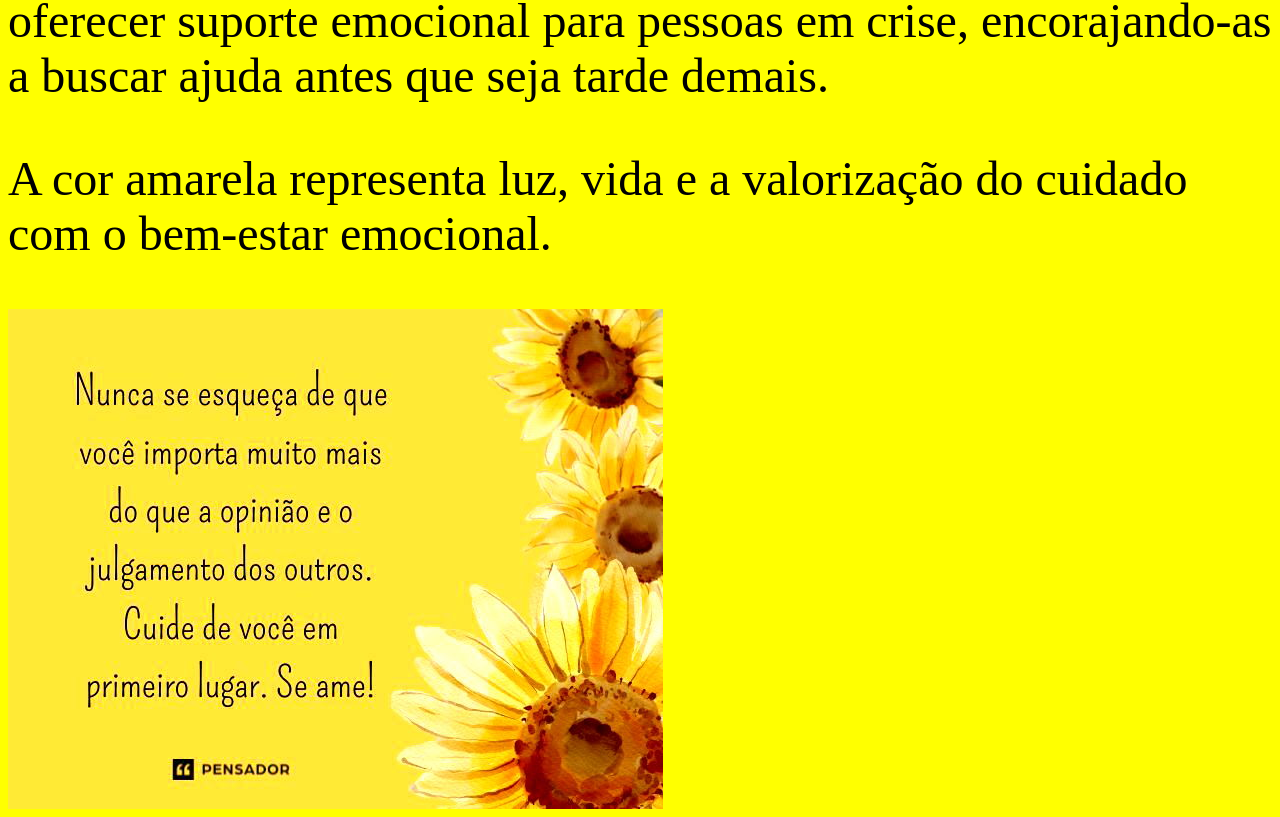
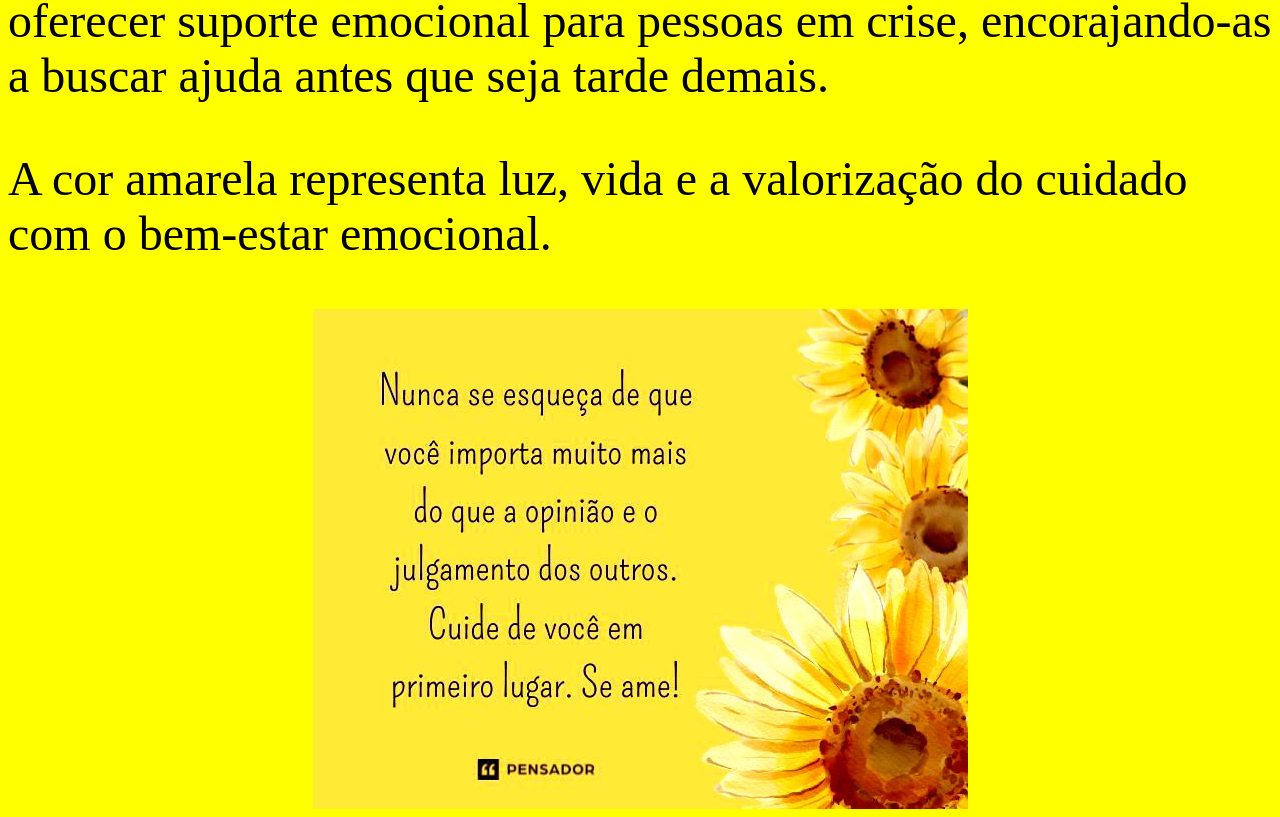
Before and after one commit to matheus-stack/setembro-amarelo, a plain HTML site: page index.html in a window 1280 px wide. Shown: the part 3163-3980 px from the top of the page. Drawn offline with Linux system fonts and the light colour scheme.

Commit message:
Update index.html

```diff
--- a/index.html
+++ b/index.html
@@ -28,4 +28,4 @@
 <p>          A cor amarela representa luz, vida e a valorização do cuidado com o bem-estar emocional.</p>
 </FONT>
 
- <img id = "imagem02" src = "voce_importa.jpg">
+ <center><img id = "imagem02" src = "voce_importa.jpg"></center>
```
